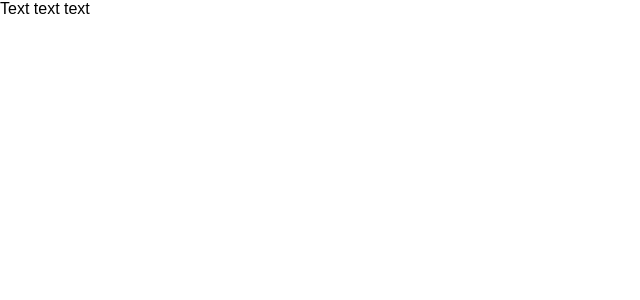
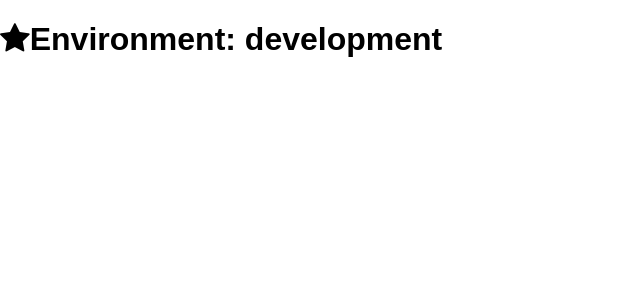
Before and after one commit to knmochl/react-yelp, a React (Create React App) app: page / in a window 1280 px wide. Shown: the top 300 px of the page, without its empty margins (0-640 px from the left). Built offline with nearby package versions, Linux system fonts and the light colour scheme.

Commit message:
Add a star and an environment text

```diff
--- a/src/App.js
+++ b/src/App.js
@@ -1,12 +1,15 @@
 import React, { Component } from 'react';
-import logo from './logo.svg';
 import './App.css';
+
+import 'font-awesome/css/font-awesome.css';
 
 class App extends Component {
   render() {
     return (
       <div>
-            Text text text
+        <h1>
+          <i className="fa fa-star"></i>
+          Environment: {process.env.NODE_ENV}</h1>
       </div>
     );
   }
```
